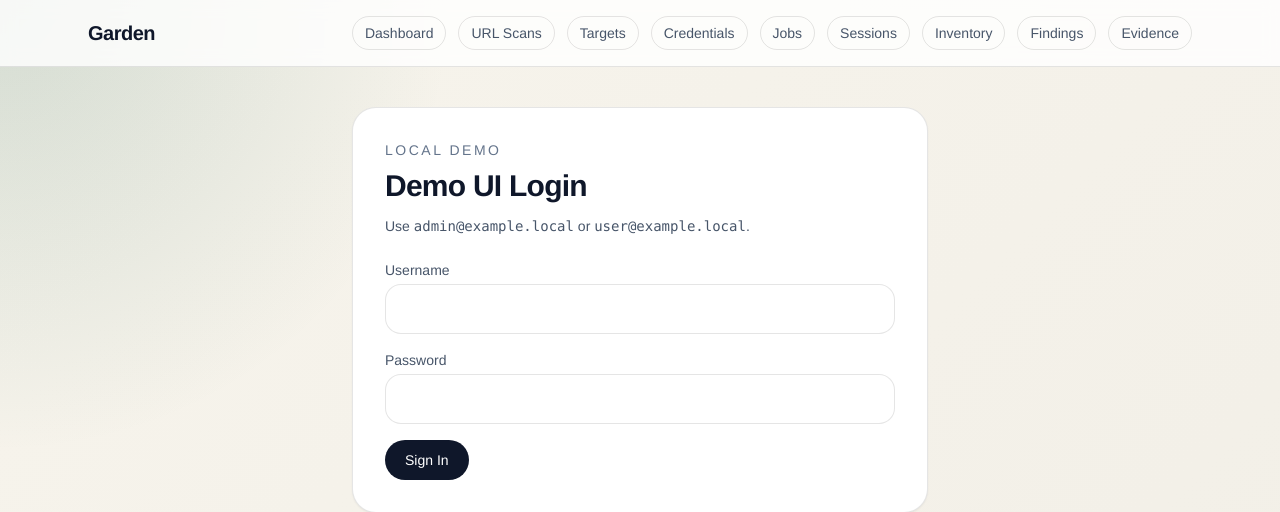
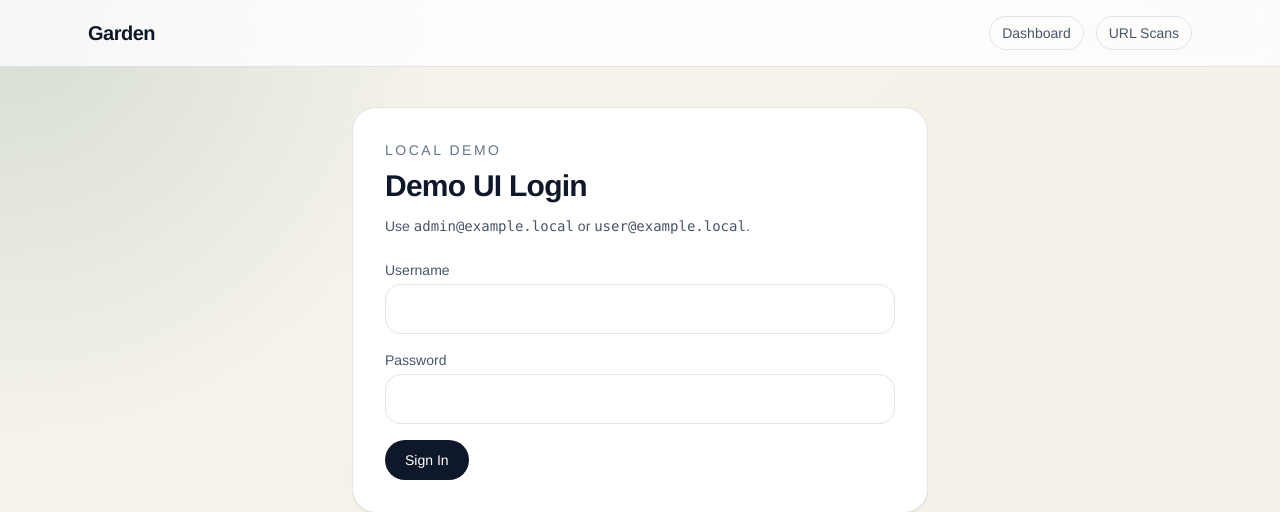
Before and after one commit to Moxxkidd/Garden, a FastAPI app: page /demo/auth/ui/login in a window 1280 px wide. Shown: the top 512 px of the page. Run offline with FastAPI, Linux system fonts and the light colour scheme; parts of the project's set-up code (start-up, migrations or seed data) failed here and were passed over; some libraries are stand-ins or nearby versions.

Commit message:
精简导航并打通扫描详情入口

```diff
--- a/app/templates/base.html
+++ b/app/templates/base.html
@@ -15,13 +15,6 @@
         <nav class="flex gap-3 text-sm text-slate-600">
           <a href="/" class="rounded-full border border-black/10 px-3 py-1.5 hover:bg-stone-100">Dashboard</a>
           <a href="/scans" class="rounded-full border border-black/10 px-3 py-1.5 hover:bg-stone-100">URL Scans</a>
-          <a href="/targets" class="rounded-full border border-black/10 px-3 py-1.5 hover:bg-stone-100">Targets</a>
-          <a href="/credentials" class="rounded-full border border-black/10 px-3 py-1.5 hover:bg-stone-100">Credentials</a>
-          <a href="/jobs" class="rounded-full border border-black/10 px-3 py-1.5 hover:bg-stone-100">Jobs</a>
-          <a href="/sessions" class="rounded-full border border-black/10 px-3 py-1.5 hover:bg-stone-100">Sessions</a>
-          <a href="/inventory" class="rounded-full border border-black/10 px-3 py-1.5 hover:bg-stone-100">Inventory</a>
-          <a href="/findings" class="rounded-full border border-black/10 px-3 py-1.5 hover:bg-stone-100">Findings</a>
-          <a href="/evidence" class="rounded-full border border-black/10 px-3 py-1.5 hover:bg-stone-100">Evidence</a>
         </nav>
       </div>
     </header>
```
Also changed, not shown: app/templates/scans_list.html (+22 -2 lines), tests/test_api.py (+37 -0 lines).
